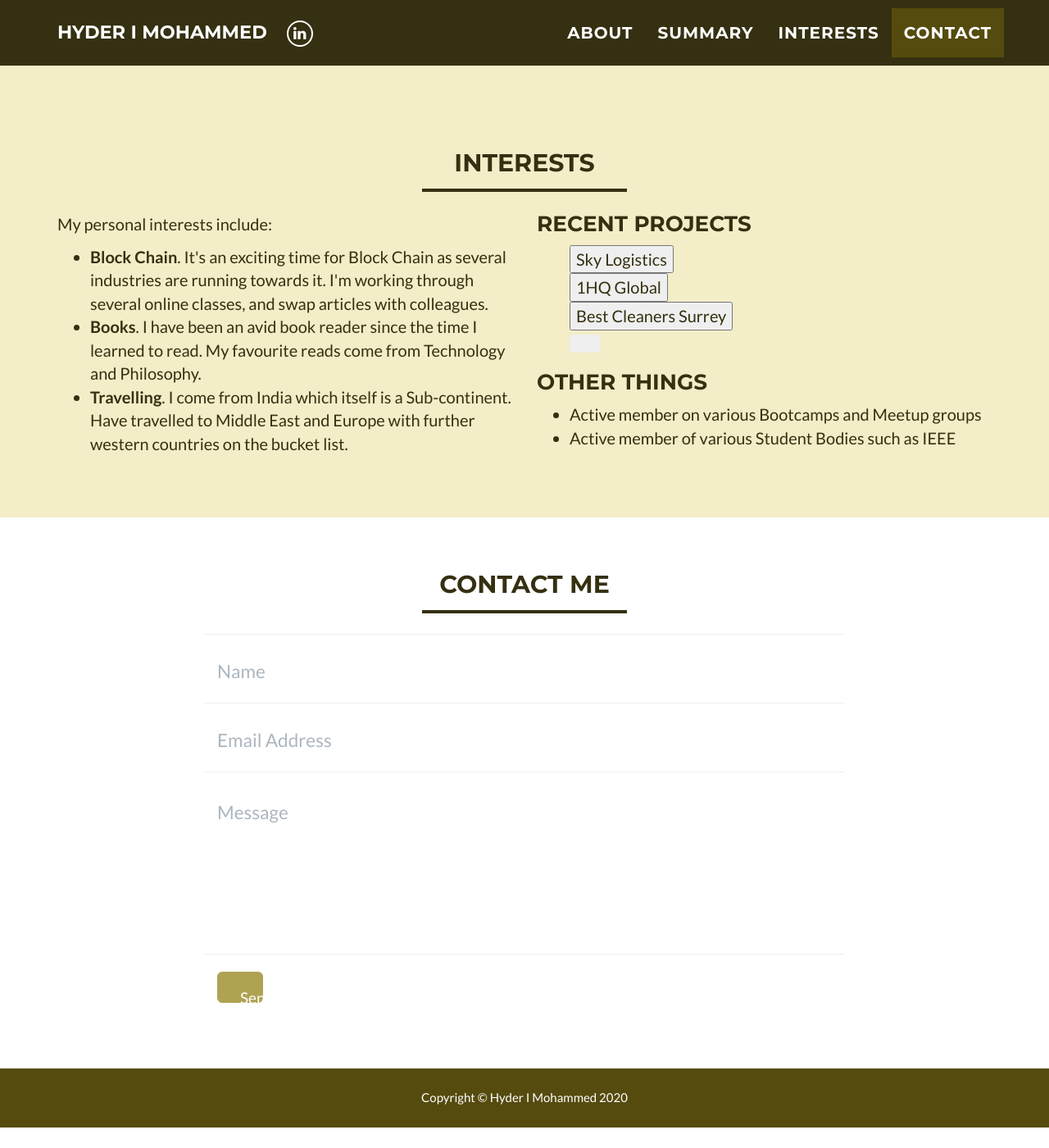
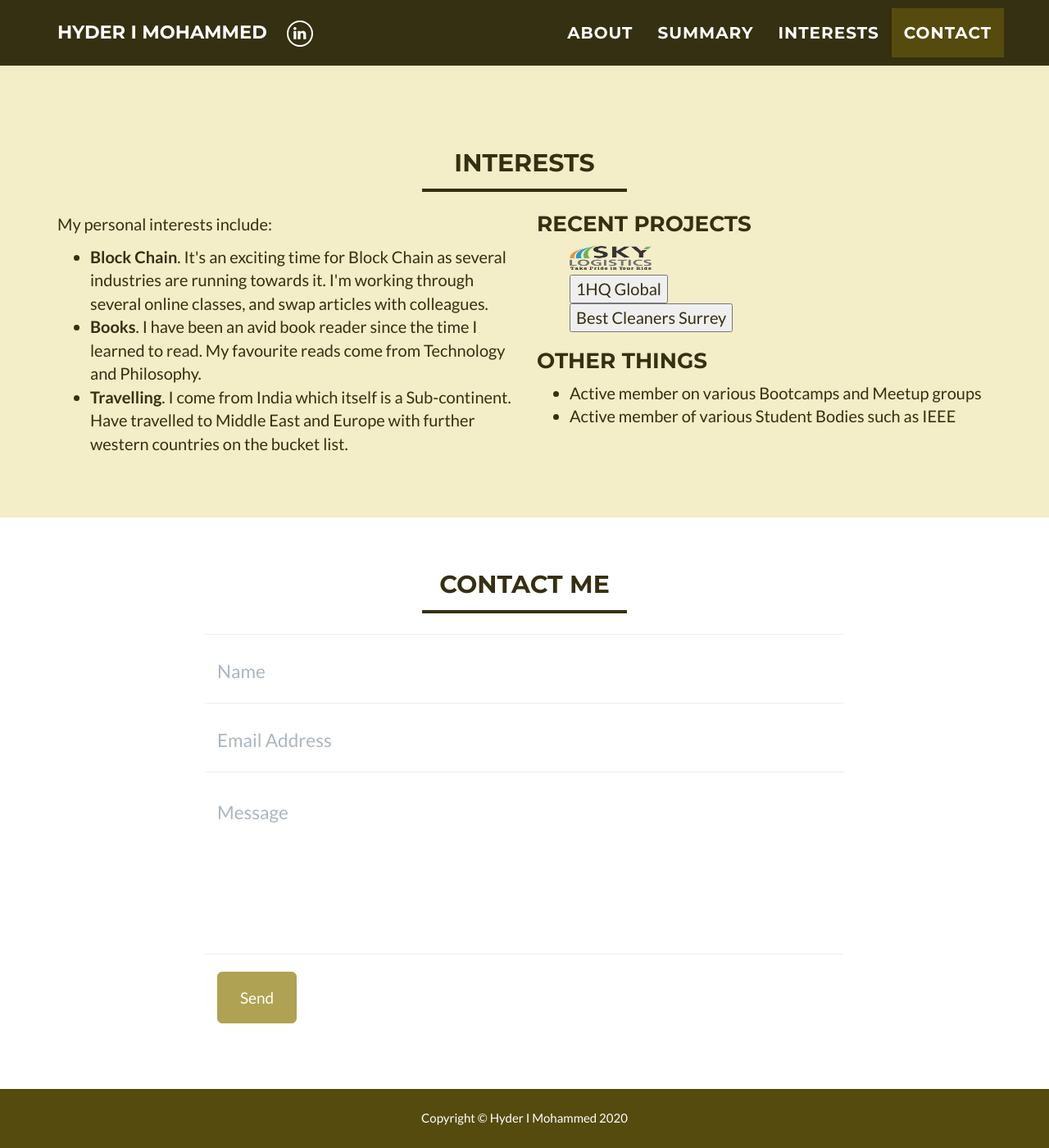
Before and after one commit to mohammedhyderimtiaz/mohammedhyderimtiaz.github.io, a Jekyll site: the page built from index.html, in a window 1280 px wide and 1400 px high, scrolled down 1564 px. Shown: the whole window at 82% size. Built offline with Jekyll 4.4.1, drawn with Linux system fonts in a browser that asks for light colours; before the commit the page ends 2939 px from its top, so only the background shows below that.

Commit message:
Update _includes/interests.html

```diff
--- a/_includes/interests.html
+++ b/_includes/interests.html
@@ -27,24 +27,15 @@
       <h3 style="margin-top:0">Recent Projects</h3>
 		  <ul>
 
-          <button onclick="location.href='http://www.skylogisticshub.com/'" type="button">
-         Sky Logistics</button>
-         <br/>
+          <input type="image" src="img/skylogo.png" onclick="location.href='http://www.skylogisticshub.com/'" width="100" height="30">
+         </button>
+         </br>
          <button onclick="location.href='https://1hqglobal.com/'" type="button">
         1HQ Global</button>
-        <br/>
+        </br>
         <button onclick="location.href='https://bestcleanerssurrey.co.uk/'" type="button">
        Best Cleaners Surrey</button>
 </br>
-<button class="btn"></button>
-<style>
-.btn {
-height: 17px;
-width: 37px;
-background-image: "img/skylogo.png";
-background-repeat:no-repeat;
-}
-</style>
 
   		    </ul>
 
```
